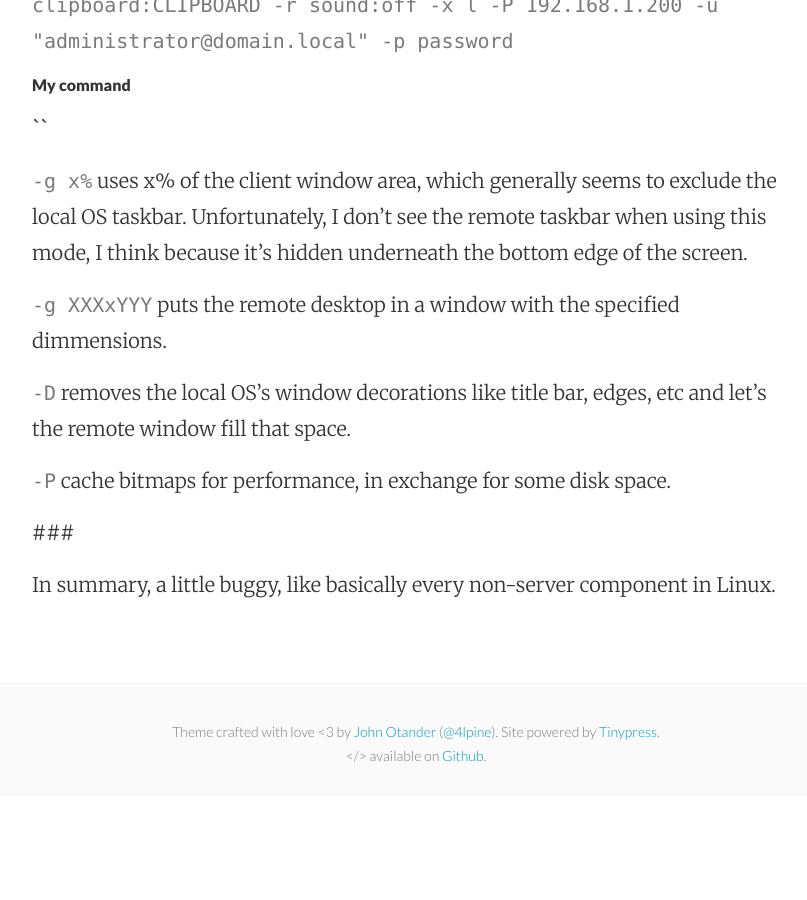
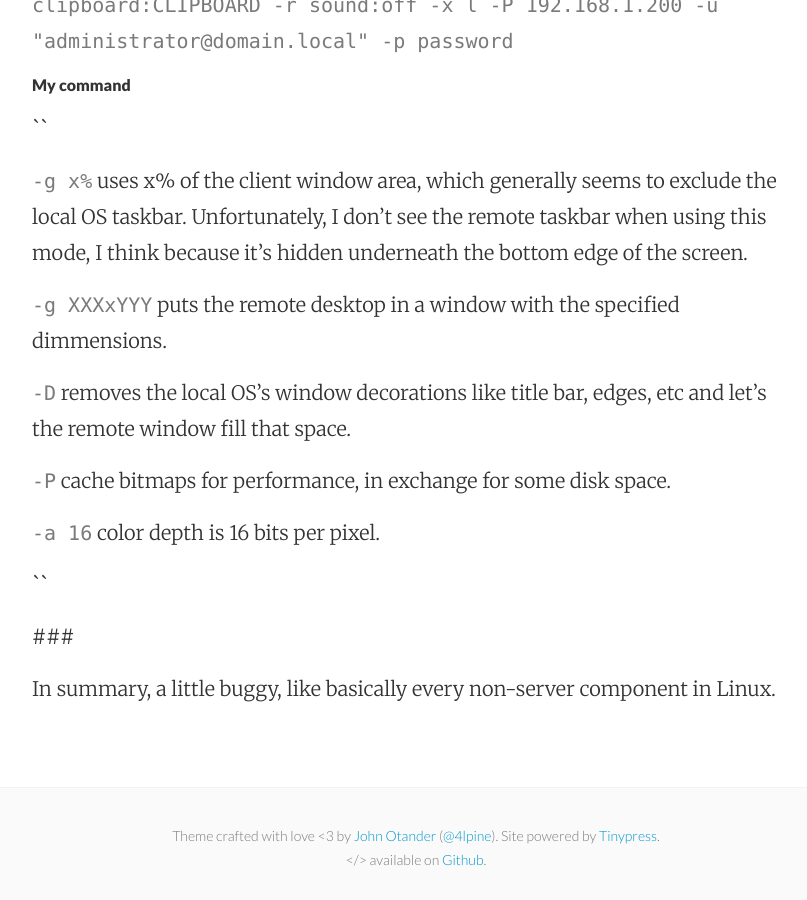
Before and after one commit to mattymaloney/mattymaloney.github.io, a Jekyll site: the page built from _posts/2016-04-09-rdesktop-rdp.md, in a window 1280 px wide and 900 px high, scrolled down 1964 px. Shown: the whole window, without its empty margins (224-1031 px from the left). Built offline with Jekyll 4.4.1, drawn with Linux system fonts in a browser that asks for light colours; before the commit the page ends 2760 px from its top, so only the background shows below that.

Commit message:
Updated 2016-04-09-rdesktop-rdp.md

```diff
--- a/_posts/2016-04-09-rdesktop-rdp.md
+++ b/_posts/2016-04-09-rdesktop-rdp.md
@@ -57,6 +57,10 @@ Display remote desktop in full screen (`-g 100%`) and bitmap cache is enabled fo
 
 `-P` cache bitmaps for performance, in exchange for some disk space.
 
+`-a 16` color depth is 16 bits per pixel.
+
+``
+
 
 ###
 
```
